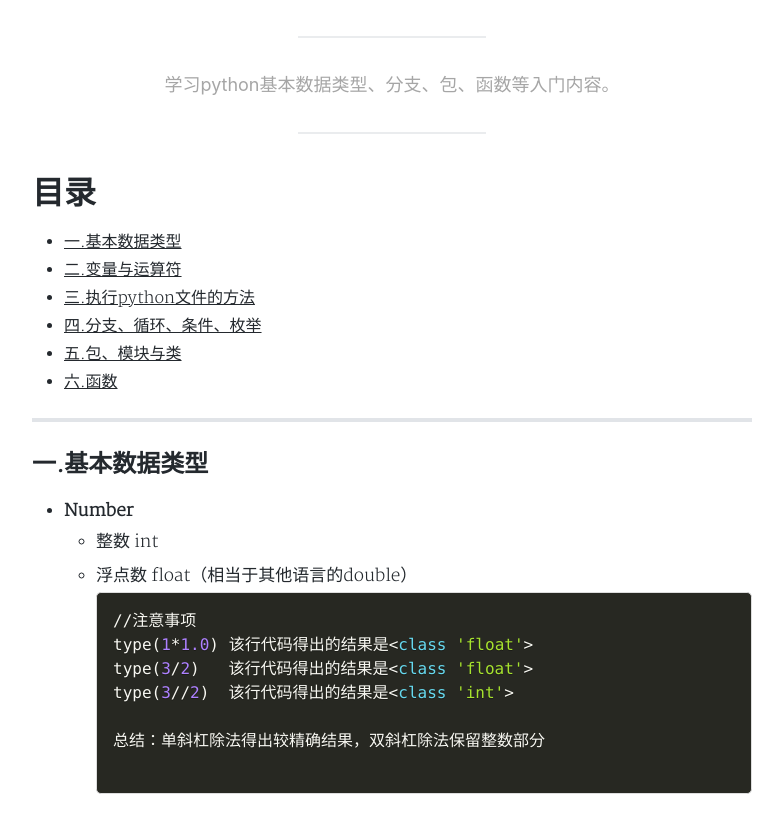
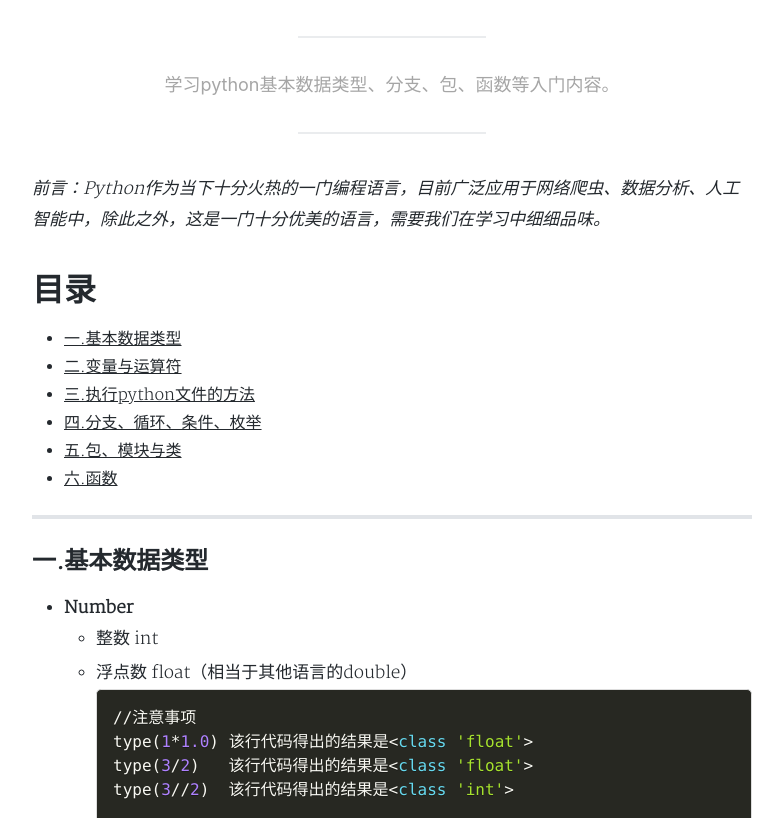
Before and after one commit to cszmzh/BA-NANA.github.io, a Jekyll site: the page built from _posts/2020-01-22-Python3入门（一）.md, in a window 1280 px wide and 900 px high, scrolled down 382 px, cut to the strip 82-900 px from the top of the window. Shown: the whole strip, without its empty margins (248-1031 px from the left). Built offline with Jekyll 4.4.1, drawn with Linux system fonts in a browser that asks for light colours; nearby versions of some CDN libraries; comment, search, counter and statistics services are not loaded; a style sheet for code colours, icons or effects is not loaded.

Commit message:
Update 2020-01-22-Python3入门（一）.md

```diff
--- a/_posts/2020-01-22-Python3入门（一）.md
+++ b/_posts/2020-01-22-Python3入门（一）.md
@@ -9,6 +9,8 @@ cover: 'https://ba-nana.github.io/assets/img/background-picture/Python3%E5%85%A5
 comments: true
 toc: true
 ---
+
+*前言：Python作为当下十分火热的一门编程语言，目前广泛应用于网络爬虫、数据分析、人工智能中，除此之外，这是一门十分优美的语言，需要我们在学习中细细品味。*
 
 # 目录
 
```
